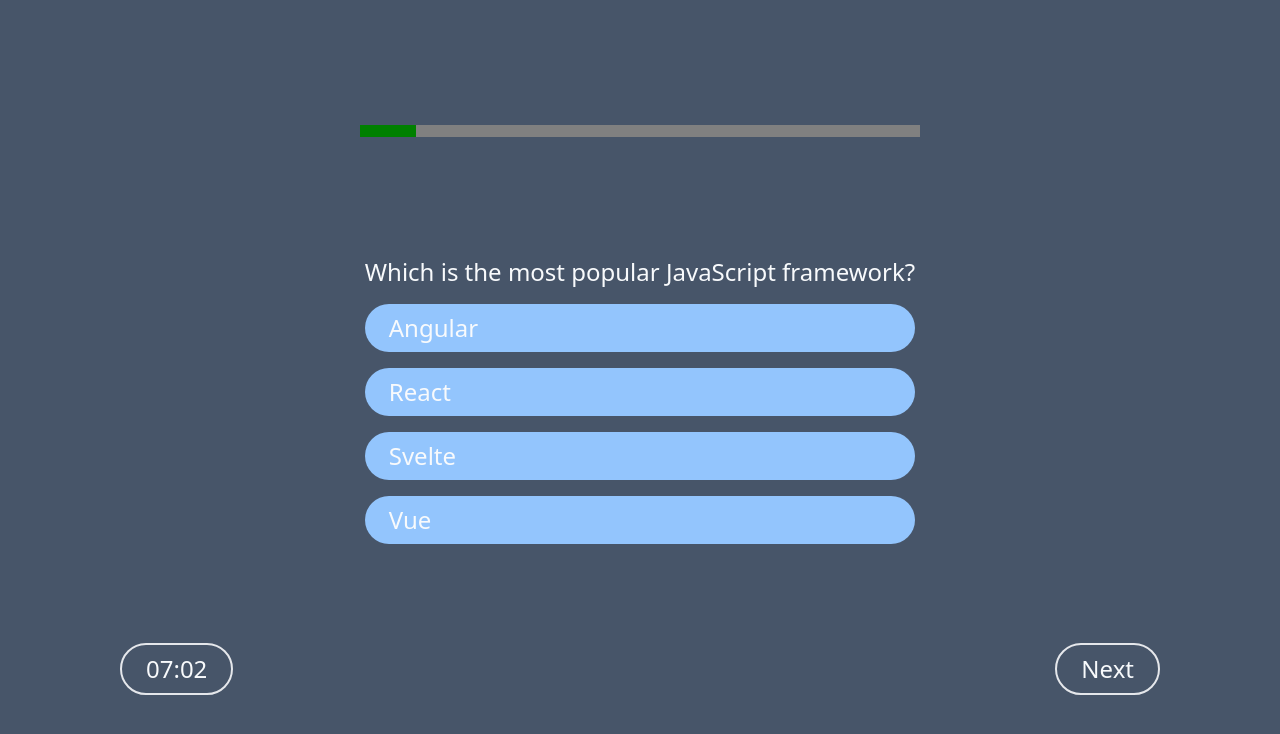
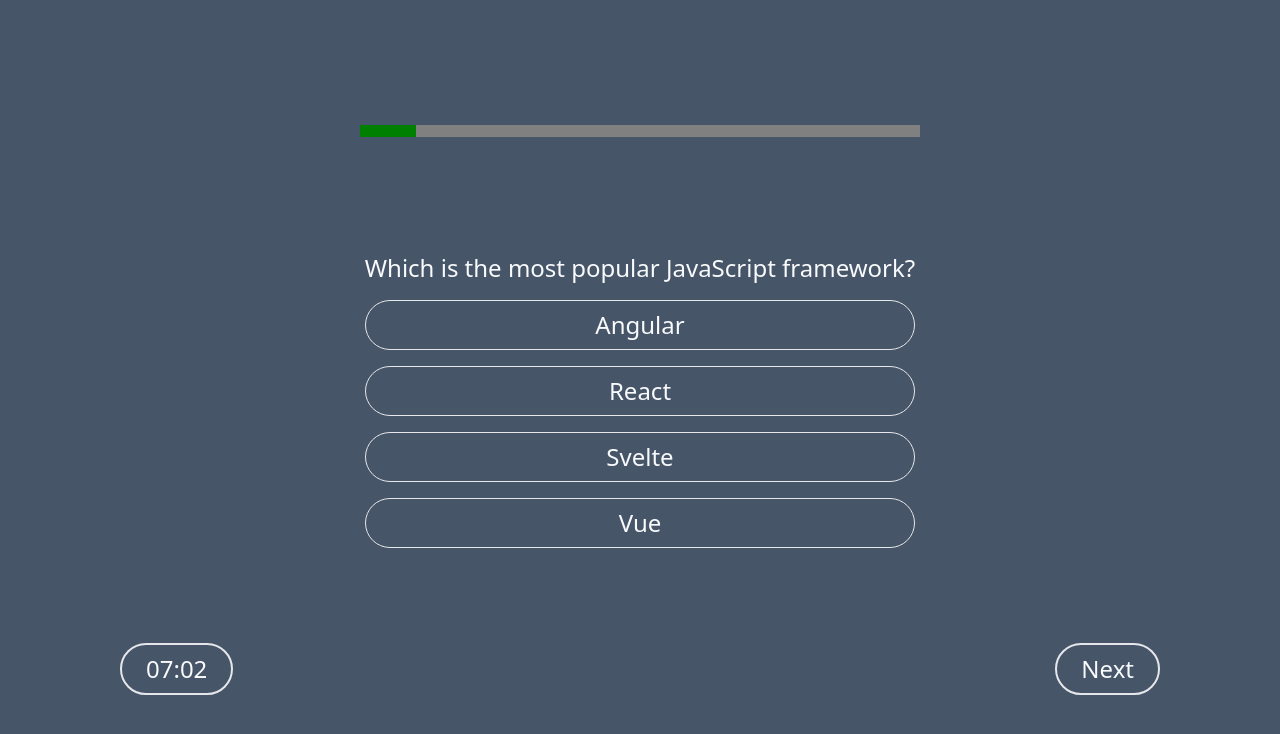
Before and after one commit to Rahulkaradwal/react-type, a React (Vite) app in the folder quiz/: page / in a window 1280 px wide. Both pictures are taken after a click on the button "Start Quiz". Shown: the top 734 px of the page. Built offline with nearby package versions, Linux system fonts and the light colour scheme; data requests are answered from the project's data file.

Commit message:
fix: ui style rendering of options

```diff
--- a/quiz/src/components/Home/Home.tsx
+++ b/quiz/src/components/Home/Home.tsx
@@ -41,6 +41,17 @@
       return { ...state, status: "ready", questions: action.payload };
     case "dataFailed":
       return { ...state, status: "error" };
+    case "newAnswer": {
+      const question = state.questions[state.index];
+      return {
+        ...state,
+        answer: action.payload,
+        points:
+          action.payload === question.correctOption
+            ? state.points + question.points
+            : state.points,
+      };
+    }
     case "nextQuestion":
       return { ...state, index: state.index + 1 };
 
--- a/quiz/src/components/Question/Option.tsx
+++ b/quiz/src/components/Question/Option.tsx
@@ -1,23 +1,47 @@
 import { FC, ReactElement } from "react";
+import { Action } from "../Home/Home";
 
 interface OptionProps {
   option: string;
   index: number;
+  dispatch: React.Dispatch<Action>;
+  answer: number | null;
+  correctOption: number;
 }
 
-{
-  /* <li className="py-2 px-6 ml-8 -mr-8 rounded-full bg-blue-300">React</li> */
-}
+export const Option: FC<OptionProps> = ({
+  option,
+  index,
+  answer,
+  dispatch,
+  correctOption,
+}): ReactElement => {
+  const isAnswered = answer !== null;
+  const isCorrect = correctOption === index;
+  const isSelected = answer === index;
 
-export const Option: FC<OptionProps> = ({ option, index }): ReactElement => {
+  const handleClick = (): void => {
+    dispatch({ type: "newAnswer", payload: index });
+  };
+
+  const getButtonClasses = (): string => {
+    if (!isAnswered) return " ";
+
+    if (isCorrect) return "bg-green-500 text-white";
+    if (isSelected) return "bg-red-500 text-white";
+
+    return "bg-yellow-600 text-white";
+  };
+
   return (
-    <li
-      className="py-2 px-6  rounded-full bg-blue-300"
-      onClick={() => {
-        console.log(option, index);
-      }}
+    <button
+      disabled={isAnswered}
+      className={`py-2 px-6 border rounded-full transition-colors duration-200 ${
+        isAnswered ? "cursor-not-allowed" : "cursor-pointer"
+      } ${getButtonClasses()}`}
+      onClick={handleClick}
     >
       {option}
-    </li>
+    </button>
   );
 };
--- a/quiz/src/components/Question/Question.tsx
+++ b/quiz/src/components/Question/Question.tsx
@@ -6,16 +6,28 @@
 interface QuestionProps {
   question: IQuestion;
   dispatch: React.Dispatch<Action>;
+  answer: number | null;
 }
 
-export const Question: FC<QuestionProps> = ({ question }): ReactElement => {
+export const Question: FC<QuestionProps> = ({
+  question,
+  dispatch,
+  answer,
+}): ReactElement => {
   console.log(question);
   return (
     <div>
       <p className="mb-4">{question.question}</p>
       <ul className="flex flex-col gap-4 cursor-pointer">
         {question.options.map((option: string, index: number) => (
-          <Option key={index} index={index} option={option} />
+          <Option
+            correctOption={question.correctOption}
+            dispatch={dispatch}
+            key={index}
+            index={index}
+            option={option}
+            answer={answer}
+          />
         ))}
       </ul>
     </div>
--- a/quiz/src/components/Question/Questions.tsx
+++ b/quiz/src/components/Question/Questions.tsx
@@ -9,7 +9,7 @@
 
 export const Questions: FC<QuestionProps> = ({
   dispatch,
-  state: { questions, index },
+  state: { questions, index, answer },
 }): ReactElement => {
   useEffect(() => {
     async function getData() {
@@ -32,6 +32,7 @@
           key={questions[index].id}
           dispatch={dispatch}
           question={questions[index]}
+          answer={answer}
         />
       )}
     </div>
```
